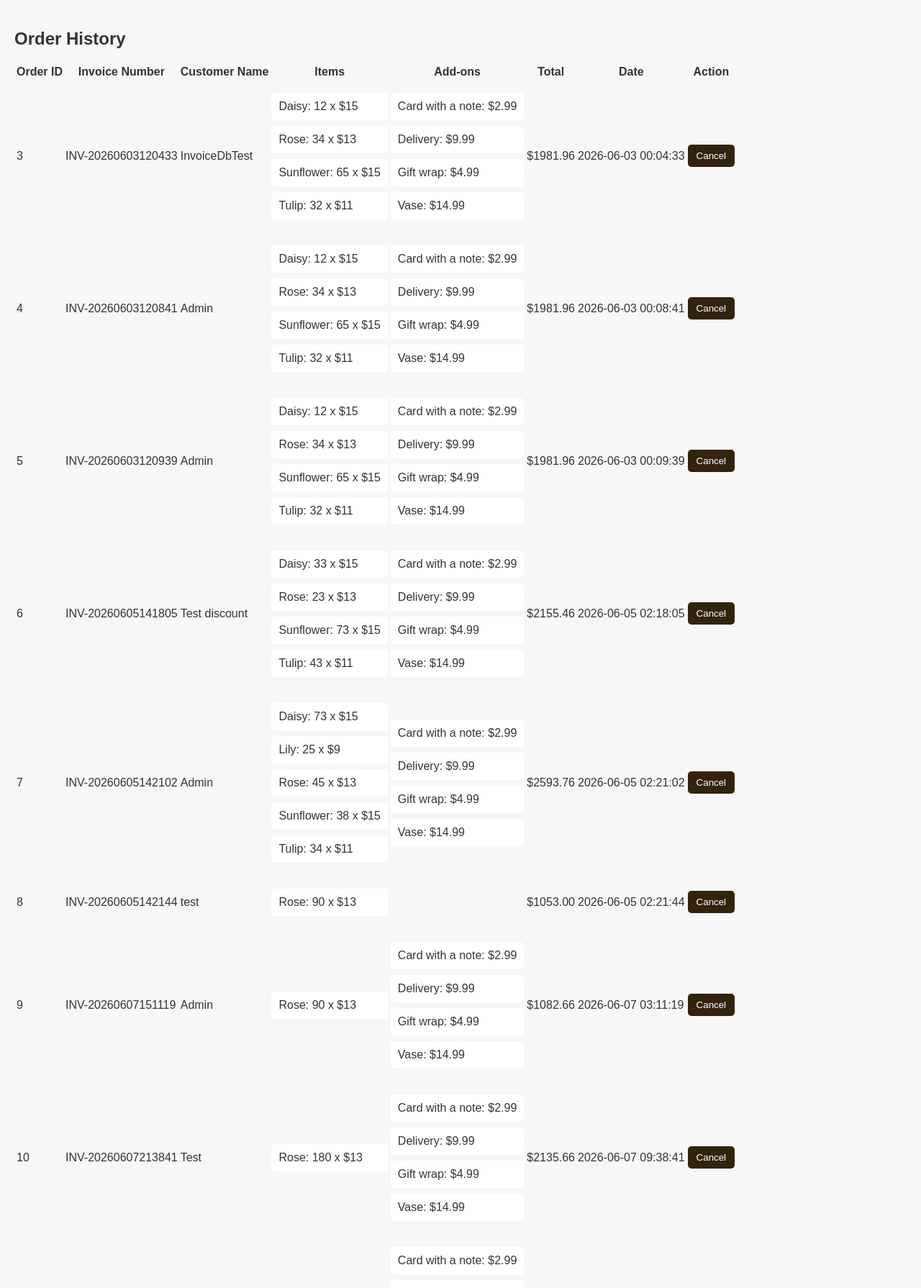
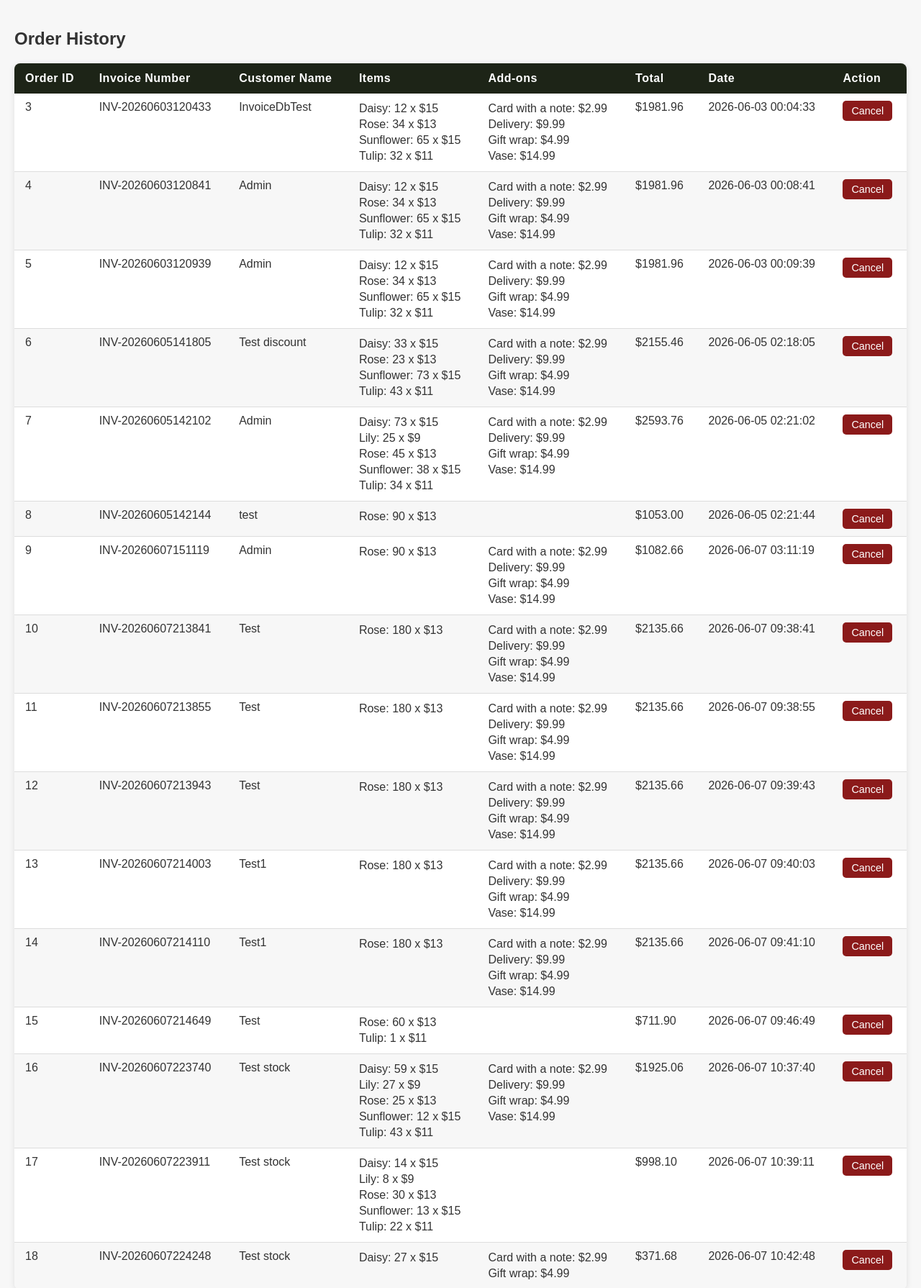
Before and after one commit to GodlyAdmin/CSC2_Flask_Practise, a Flask app: page /orders in a window 1280 px wide. Shown: the part 138-1928 px from the top of the page at 72% size. Run offline with Flask 3, Linux system fonts and the light colour scheme; data comes from the database, SQL or seed files in the repository; both versions use the stored data as it was after the commit.

Commit message:
added actual table styling with improved layout and button design

```diff
--- a/static/css/style.css
+++ b/static/css/style.css
@@ -91,6 +91,69 @@ a:hover {
     background-color: #33230b;
 }
 
+/* Table styling */
+table {
+    width: 100%;
+    border-collapse: collapse;
+    margin-top: 20px;
+    background-color: white;
+    border-radius: 8px;
+    overflow: hidden;
+    box-shadow: 0 2px 8px rgba(0, 0, 0, 0.1);
+}
+
+th {
+    background-color: #1d2417;
+    color: white;
+    padding: 12px 15px;
+    text-align: left;
+    font-weight: bold;
+    letter-spacing: 0.5px;
+}
+
+td {
+    padding: 10px 15px;
+    border-bottom: 1px solid #ddd;
+    vertical-align: top;
+}
+
+tr:nth-child(even) {
+    background-color: #f7f7f7;
+}
+
+tr:hover {
+    background-color: #f0ece4;
+}
+
+/* Remove bullet points from lists inside table */
+table ul {
+    list-style-type: none;
+    padding: 0;
+    margin: 0;
+}
+
+table li {
+    background: none;
+    padding: 2px 0;
+    margin: 0;
+    border-radius: 0;
+}
+
+/* Cancel button inside table */
+table button {
+    background-color: #8b1a1a;
+    color: white;
+    border: none;
+    padding: 6px 12px;
+    cursor: pointer;
+    border-radius: 5px;
+    font-size: 0.9em;
+}
+
+table button:hover {
+    background-color: #6b1414;
+}
+
 /* @media Section*/
 /* Mobile layout */
 @media (max-width: 600px) {
```
Also changed, not shown: flower_shop.db.
